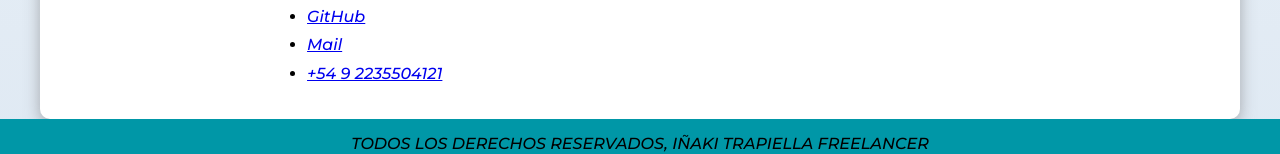
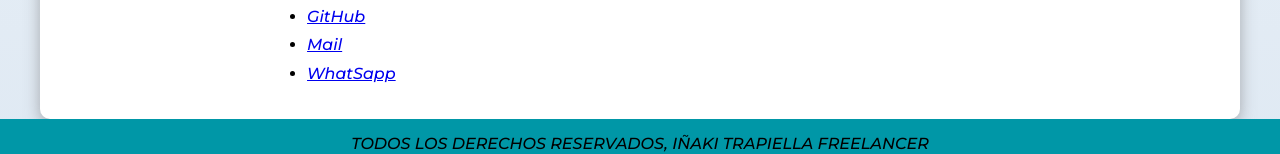
Before and after one commit to inakitrapiella/Portafolio_Freelancer_IT, a plain HTML site: page contacto.html in a window 1280 px wide. Shown: the part 1304-1458 px from the top of the page. Drawn offline with Linux system fonts and the light colour scheme.

Commit message:
Descripción de cambios

```diff
--- a/contacto.html
+++ b/contacto.html
@@ -87,7 +87,7 @@
     </li>
     <li>
         <a href="https://wa.me/5492235504121" target="_blank" rel="noopener noreferrer">
-        +54 9 2235504121
+        WhatSapp
         </a>
     </li>
     </ul>
```
